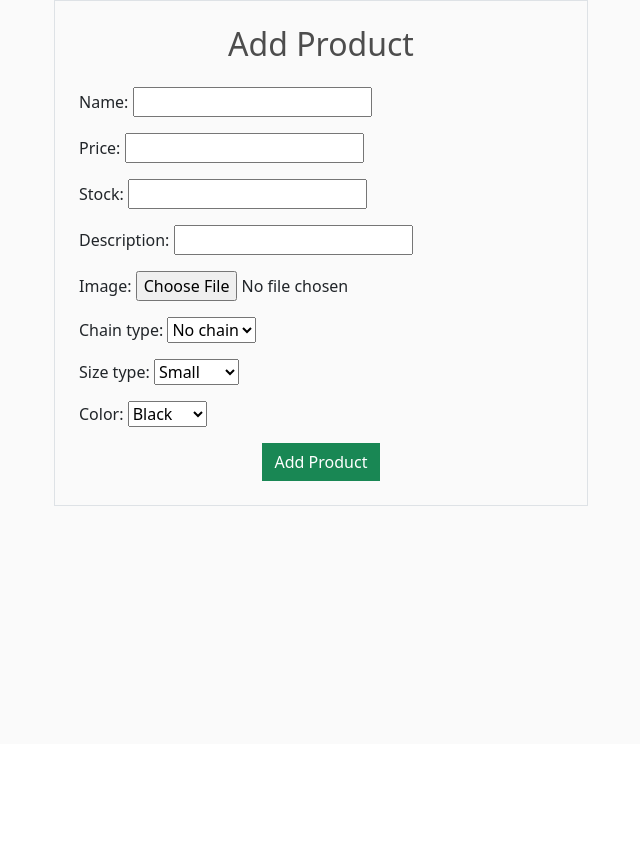
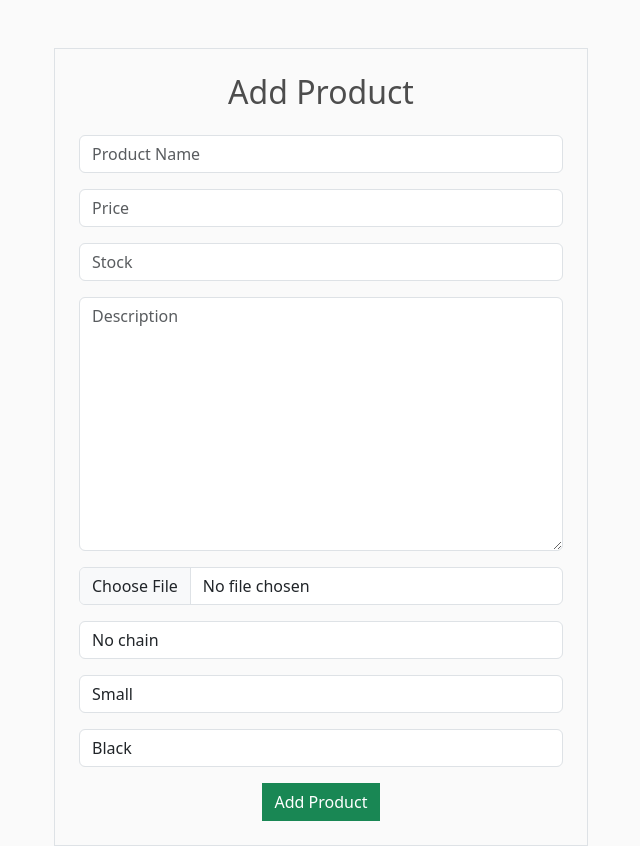
Before and after one commit to majaxpan/bag-store, a Django app: page /add_product/ in a window 1280 px wide. Shown: the part 56-902 px from the top of the page, without its empty margins (319-959 px from the left). Before the commit the page ends 562 px from the top, so only its background shows below. Run offline with Django 4.2, Linux system fonts and the light colour scheme; a user stored in the database is signed in.

Commit message:
Frontend changes

```diff
--- a/static/css/main.css
+++ b/static/css/main.css
@@ -106,3 +106,7 @@ h1,h2,h3,h4,h5,h6{
 .hidden{
 	display: none!important;
 }
+
+.card-img-top {
+    object-fit: cover;
+}
--- a/storeapp/forms.py
+++ b/storeapp/forms.py
@@ -8,6 +8,16 @@ class ProductForm(forms.ModelForm):
     class Meta:
         model = Product
         fields = '__all__'
+        widgets = {
+            'name': forms.TextInput(attrs={'class': 'form-control', 'placeholder': 'Product Name'}),
+            'price': forms.NumberInput(attrs={'class': 'form-control', 'placeholder': 'Price'}),
+            'stock': forms.NumberInput(attrs={'class': 'form-control', 'placeholder': 'Stock'}),
+            'description': forms.Textarea(attrs={'class': 'form-control', 'placeholder': 'Description'}),
+            'image': forms.ClearableFileInput(attrs={'class': 'form-control'}),
+            'chain_type': forms.Select(attrs={'class': 'form-control'}),
+            'size_type': forms.Select(attrs={'class': 'form-control'}),
+            'color': forms.Select(attrs={'class': 'form-control'}),
+        }
 
 
 class RegistrationForm(UserCreationForm):
--- a/storeapp/templates/store/add_product.html
+++ b/storeapp/templates/store/add_product.html
@@ -1,15 +1,37 @@
 {% extends 'store/base.html' %}
-
+{% load static %}
 {% block content %}
-  {% if request.user.is_superuser %}
-    <div class="container">
+<div class="container mt-5">
     <div class="row justify-content-center">
         <div class="col-md-6">
             <div class="border p-4">
                 <h2 class="text-center mb-4">Add Product</h2>
                 <form method="post" enctype="multipart/form-data">
                     {% csrf_token %}
-              {{ form.as_p }}
+                    <div class="mb-3">
+                        {{ form.name }}
+                    </div>
+                    <div class="mb-3">
+                        {{ form.price }}
+                    </div>
+                    <div class="mb-3">
+                        {{ form.stock }}
+                    </div>
+                    <div class="mb-3">
+                        {{ form.description }}
+                    </div>
+                    <div class="mb-3">
+                        {{ form.image }}
+                    </div>
+                    <div class="mb-3">
+                        {{ form.chain_type }}
+                    </div>
+                    <div class="mb-3">
+                        {{ form.size_type }}
+                    </div>
+                    <div class="mb-3">
+                        {{ form.color }}
+                    </div>
                     <div class="d-flex justify-content-center">
                         <button type="submit" class="btn btn-success">Add Product</button>
                     </div>
@@ -18,7 +40,4 @@
         </div>
     </div>
 </div>
-  {% else %}
-    <p class="text-center mt-4">Only superusers have access to this page.</p>
-  {% endif %}
 {% endblock content %}
--- a/storeapp/templates/store/base.html
+++ b/storeapp/templates/store/base.html
@@ -78,7 +78,7 @@
                 {% if request.user.is_authenticated %}
                 <a href="{% url 'logout' %}" class="btn btn-info">Logout</a>
                 {% else %}
-                <a href="{% url 'login' %}" class="btn btn-info">Login</a>
+                <a href="{% url 'login' %}" class="btn btn-primary">Login</a>
                 <a href="{% url 'register' %}" class="btn btn-danger">Register</a>
                 {% endif %}
                 <a href="{% url 'cart' %}">
```
Also changed, not shown: storeapp/templates/store/login.html (+15 -8 lines), storeapp/templates/store/store.html (+20 -12 lines), db.sqlite3, static/images/nike.webp (added). Lines whose indentation alone changed are shown as unchanged.
